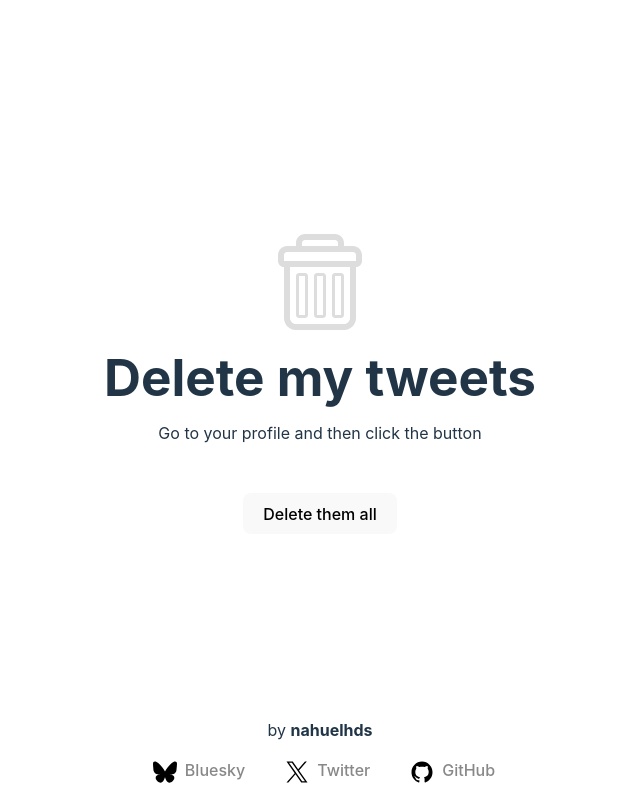
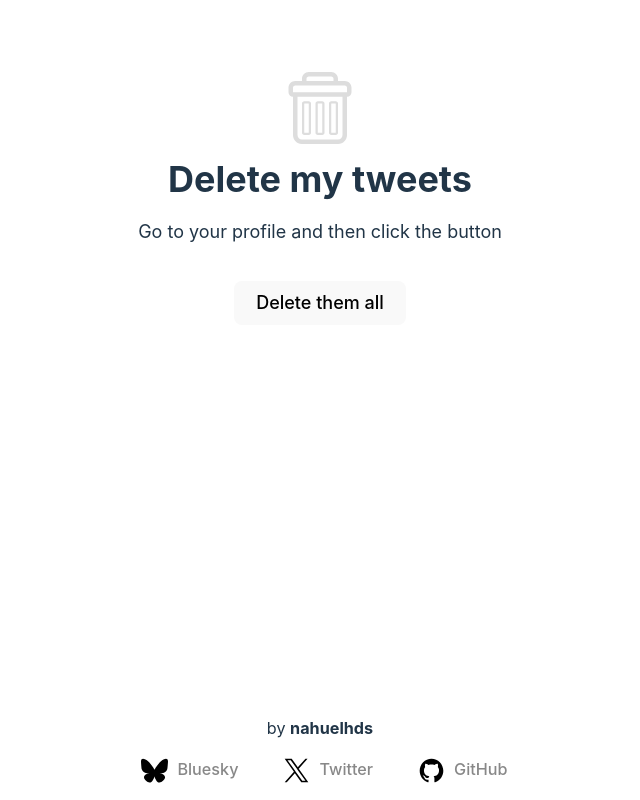
Before and after one commit to nahuelhds/delete-my-tweets, a React (Vite) app: page / in a window 1280 px wide. Shown: the whole page, without its empty margins (320-960 px from the left). Built offline with nearby package versions, Linux system fonts and the light colour scheme.

Commit message:
Popup sizes

```diff
--- a/package.json
+++ b/package.json
@@ -12,6 +12,7 @@
   "scripts": {
     "dev:debug": "vite",
     "dev": "vite",
+    "build:watch": "tsc -b && vite build --watch",
     "build": "tsc -b && vite build",
     "format": "npx prettier --check .",
     "format:fix": "npx prettier --write .",
--- a/src/App.css
+++ b/src/App.css
@@ -1,12 +1,12 @@
 #root {
-  max-width: 1280px;
+  max-width: 600px;
   margin: 0 auto;
-  padding: 2rem;
+  padding: 4em;
   text-align: center;
 }
 
 .logo {
-  height: 6em;
+  height: 4em;
   will-change: filter;
 }
 
@@ -15,7 +15,7 @@ h1 {
 }
 
 .card {
-  padding: 2em;
+  padding: 1em;
 }
 
 .read-the-docs {
--- a/src/index.css
+++ b/src/index.css
@@ -2,6 +2,7 @@
   font-family: Inter, system-ui, Avenir, Helvetica, Arial, sans-serif;
   line-height: 1.5;
   font-weight: 400;
+  font-size: 18px;
 
   color-scheme: light dark;
   color: rgba(255, 255, 255, 0.87);
@@ -23,16 +24,23 @@ a:hover {
   color: #fff;
 }
 
+/* Max 800x600 */
+html{
+  width: 600px;
+  height: 400px;
+  margin: 0 auto;
+}
+
 body {
   margin: 0;
   display: flex;
-  place-items: center;
+  place-items: flex-start;
   min-width: 320px;
   min-height: 100vh;
 }
 
 h1 {
-  font-size: 3.2em;
+  font-size: 2rem;
   line-height: 1.1;
 }
 
@@ -40,19 +48,24 @@ button {
   border-radius: 8px;
   border: 1px solid transparent;
   padding: 0.6em 1.2em;
-  font-size: 1em;
+  font-size: 1rem;
   font-weight: 500;
   font-family: inherit;
   background-color: #1a1a1a;
   cursor: pointer;
   transition: border-color 0.25s;
 }
+
 button:hover {
   border-color: #646cff;
 }
 button:focus,
 button:focus-visible {
   outline: 4px auto -webkit-focus-ring-color;
+}
+
+footer{
+  font-size: .9rem;
 }
 
 @media (prefers-color-scheme: light) {
```
